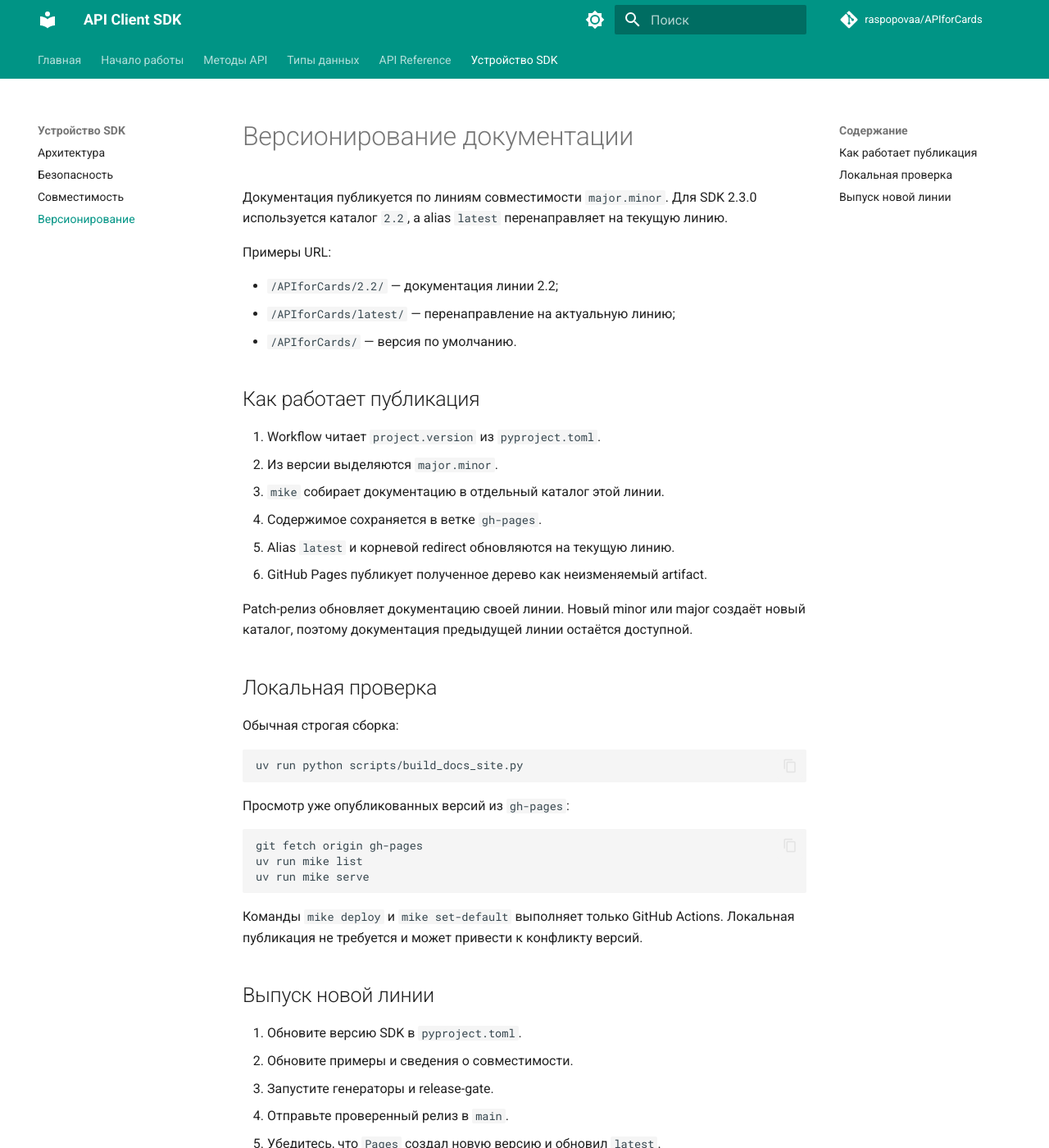
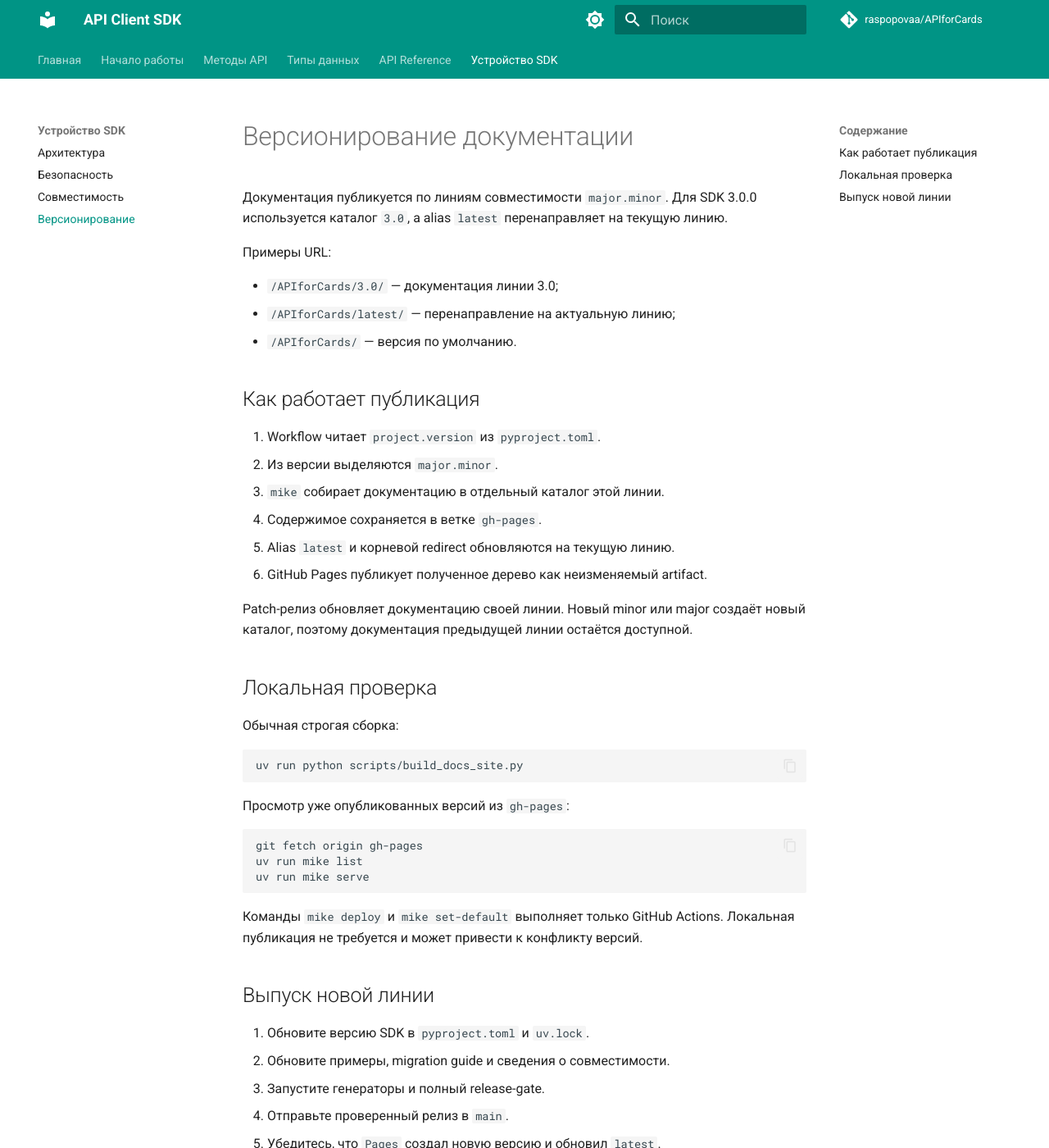
Before and after one commit to raspopovaa/APIforCards, an MkDocs documentation site: the page built from docs/versioning.md, in a window 1280 px wide and 1400 px high. Shown: the whole window at 82% size. Built offline with MkDocs 1.6.1 and Material for MkDocs 9.7.7, drawn with Linux system fonts in a browser that asks for light colours; comment, search, counter and statistics services are not loaded; the version menu is left out.

Commit message:
Update documentation versioning for line 3.0

```diff
--- a/docs/versioning.md
+++ b/docs/versioning.md
@@ -1,11 +1,11 @@
 # Версионирование документации
 
-Документация публикуется по линиям совместимости `major.minor`. Для SDK 2.3.0
-используется каталог `2.2`, а alias `latest` перенаправляет на текущую линию.
+Документация публикуется по линиям совместимости `major.minor`. Для SDK 3.0.0
+используется каталог `3.0`, а alias `latest` перенаправляет на текущую линию.
 
 Примеры URL:
 
-- `/APIforCards/2.2/` — документация линии 2.2;
+- `/APIforCards/3.0/` — документация линии 3.0;
 - `/APIforCards/latest/` — перенаправление на актуальную линию;
 - `/APIforCards/` — версия по умолчанию.
 
@@ -42,9 +42,9 @@ uv run mike serve
 
 ## Выпуск новой линии
 
-1. Обновите версию SDK в `pyproject.toml`.
-2. Обновите примеры и сведения о совместимости.
-3. Запустите генераторы и release-gate.
+1. Обновите версию SDK в `pyproject.toml` и `uv.lock`.
+2. Обновите примеры, migration guide и сведения о совместимости.
+3. Запустите генераторы и полный release-gate.
 4. Отправьте проверенный релиз в `main`.
 5. Убедитесь, что `Pages` создал новую версию и обновил `latest`.
 
```
